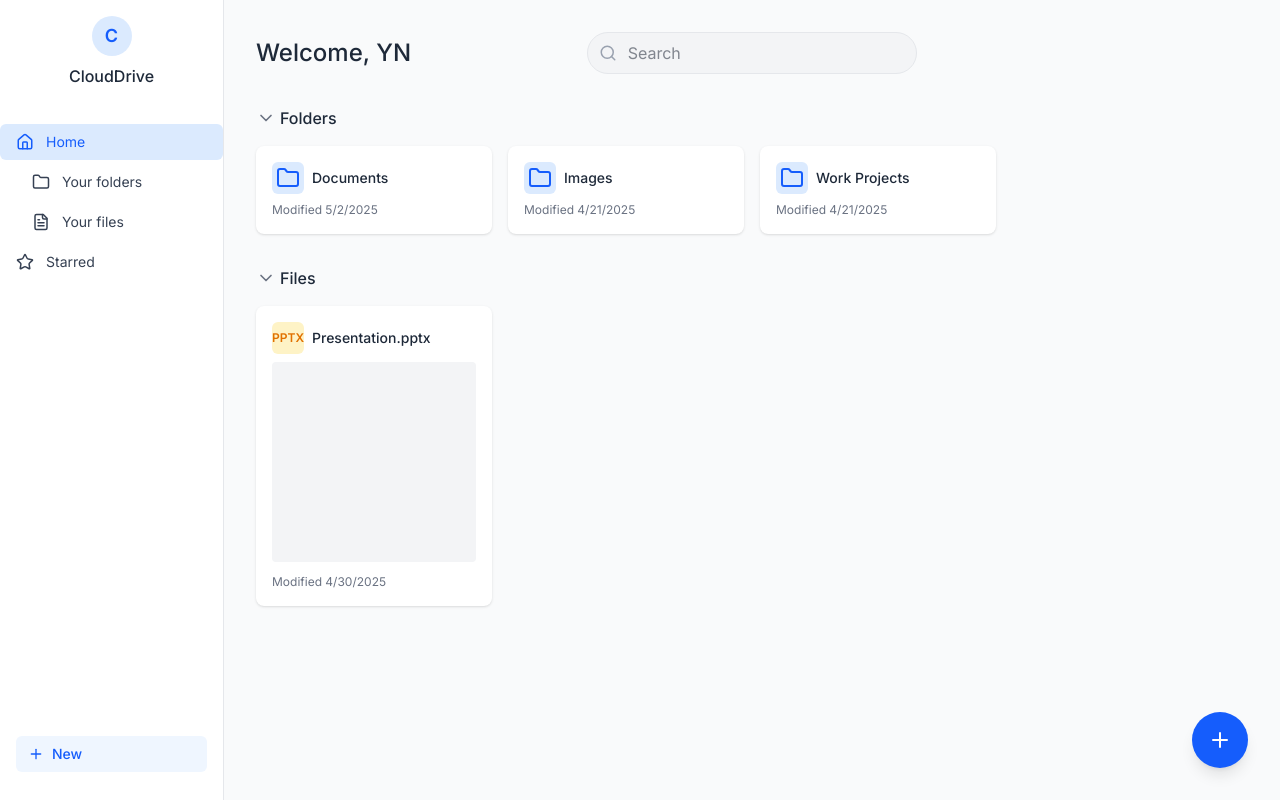
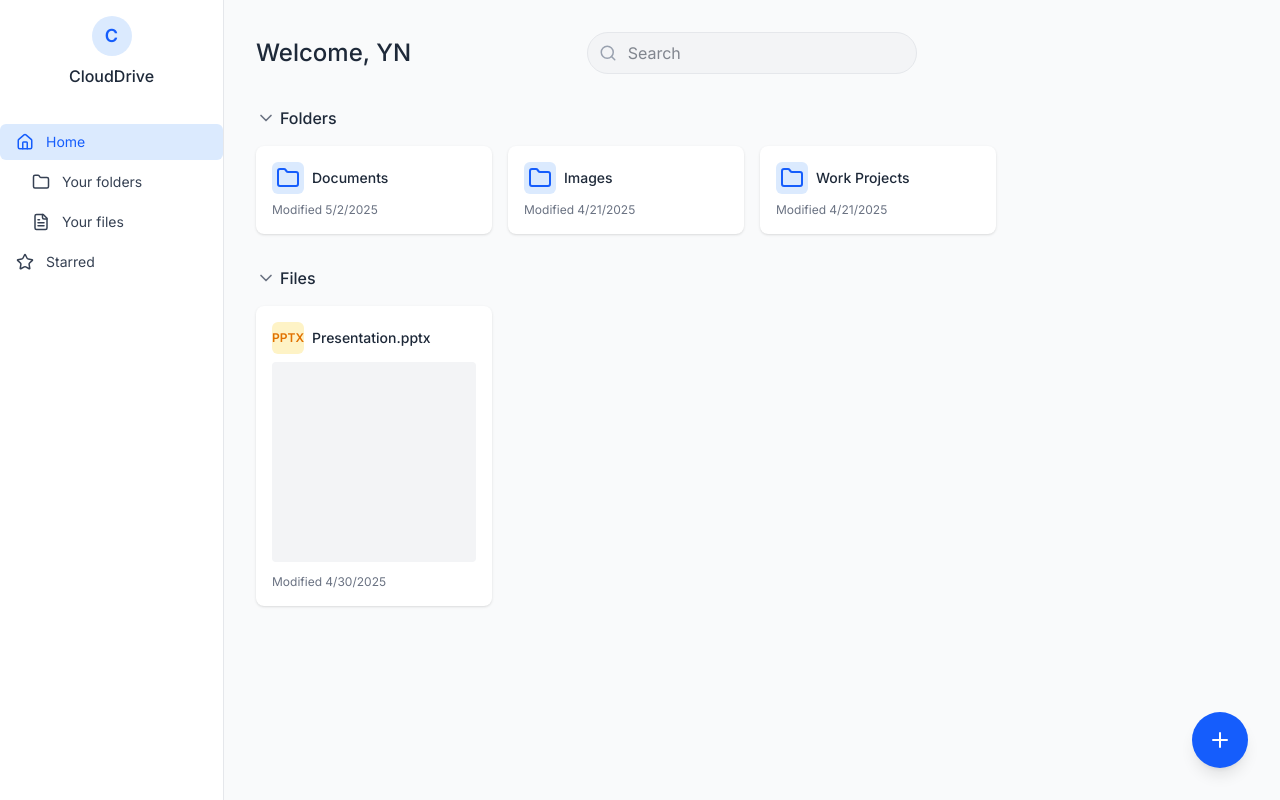
Before and after one commit to MazenSamehR/ERP-Assignment, a React (Vite) app: page / in a window 1280 px wide. Built offline with nearby package versions, Linux system fonts and the light colour scheme.

Commit message:
UI fixes

```diff
--- a/src/components/FloatingActionButton.jsx
+++ b/src/components/FloatingActionButton.jsx
@@ -105,13 +105,13 @@ const FloatingActionButton = ({ onAddItem }) => {
         {isOpen && (
           <div className="absolute bottom-16 right-0 flex flex-col-reverse space-y-reverse space-y-3 items-center mb-2">
             <button
-              className="flex items-center justify-center h-10 w-10 rounded-full bg-blue-50 text-blue-600 shadow-md hover:bg-blue-100 transition-colors duration-200"
+              className="flex cursor-pointer items-center justify-center h-10 w-10 rounded-full bg-blue-50 text-blue-600 shadow-md hover:bg-blue-100 transition-colors duration-200"
               onClick={() => setShowNewFolderModal(true)}
             >
               <Folder size={20} />
             </button>
             <button
-              className="flex items-center justify-center h-10 w-10 rounded-full bg-blue-50 text-blue-600 shadow-md hover:bg-blue-100 transition-colors duration-200"
+              className="flex items-center cursor-pointer justify-center h-10 w-10 rounded-full bg-blue-50 text-blue-600 shadow-md hover:bg-blue-100 transition-colors duration-200"
               onClick={() => setShowFileUploadModal(true)}
             >
               <FileText size={20} />
@@ -120,7 +120,7 @@ const FloatingActionButton = ({ onAddItem }) => {
         )}
 
         <button
-          className={`flex items-center justify-center h-14 w-14 rounded-full shadow-lg focus:outline-none transition-all duration-300 ${
+          className={`flex items-center cursor-pointer justify-center h-14 w-14 rounded-full shadow-lg focus:outline-none transition-all duration-300 ${
             isOpen ? "bg-gray-700 rotate-45" : "bg-blue-600 hover:bg-blue-700"
           }`}
           onClick={toggleMenu}
--- a/src/components/Sidebar.jsx
+++ b/src/components/Sidebar.jsx
@@ -27,13 +27,6 @@ const Sidebar = ({ activeSection, onSectionChange }) => {
           <NavItem icon={<Star size={18} />} label="Starred" active={activeSection === 'starred'} />
         </div>
       </div>
-
-      <div className="px-4 py-3 mt-auto">
-        <div className="flex items-center bg-blue-50 text-blue-600 rounded-md px-3 py-2 font-medium text-sm cursor-pointer hover:bg-blue-100 transition-colors duration-200">
-          <Plus size={16} className="mr-2" />
-          <span>New</span>
-        </div>
-      </div>
     </div>
   );
 };
```
